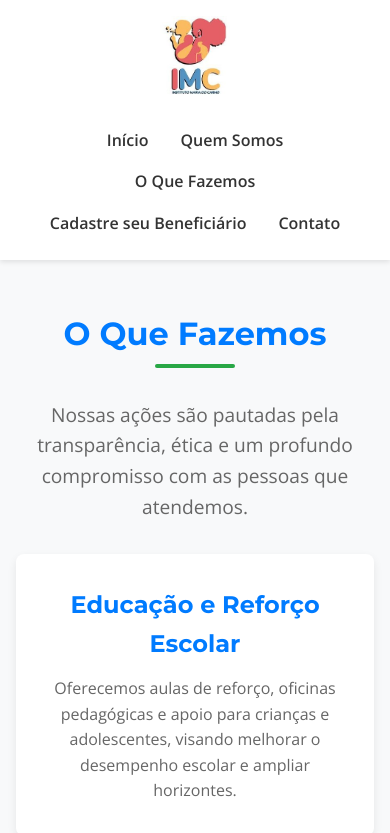
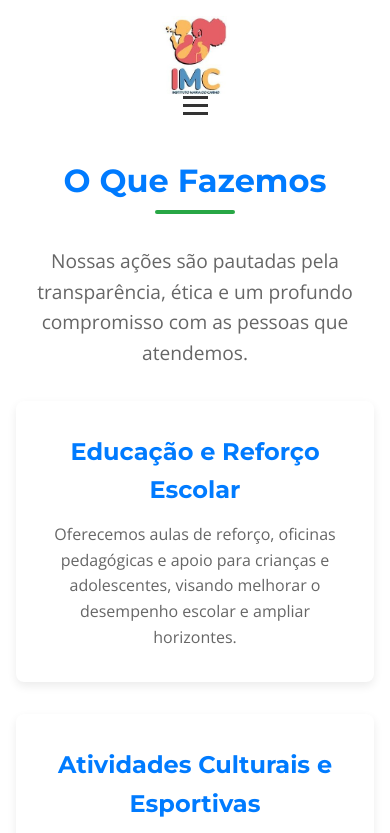
Before and after one commit to Derek-PCoelho/site-instituto-maria-do-carmo, a website: page Projeto de extensão - 2025.1 - concluindo/o-que-fazemos.html in a window 390 px wide. Shown: the top 833 px of the page. Drawn offline with nearby package versions, Linux system fonts and the light colour scheme.

Commit message:
Update o-que-fazemos.html

```diff
--- a/Projeto de extensão - 2025.1 - concluindo/o-que-fazemos.html
+++ b/Projeto de extensão - 2025.1 - concluindo/o-que-fazemos.html
@@ -15,15 +15,21 @@
         <div class="logo">
             <a href="index.html"><img src="assets/logo_instituto_maria_do_carmo.png" alt="Logo Instituto Maria do Carmo"></a>
         </div>
+
+        <button class="nav-toggle" aria-label="abrir navegação">
+            <span class="hamburger"></span>
+        </button>
+
+        <div class="nav-links">
             <ul>
                 <li><a href="index.html">Início</a></li>
                 <li><a href="quem-somos.html">Quem Somos</a></li>
                 <li><a href="o-que-fazemos.html">O Que Fazemos</a></li>
-                <li><a href="cadastro-beneficiario.html">Cadastre seu Beneficiário</a></li>
+                <li><a href="cadastro-beneficiario.html">Cadastre-se</a></li>
                 <li><a href="contato.html">Contato</a></li>
             </ul>
+        </div>
     </nav>
-    </header>
 
     <main>
         <section id="o-que-fazemos">
```
Lines whose indentation alone changed are shown as unchanged.
